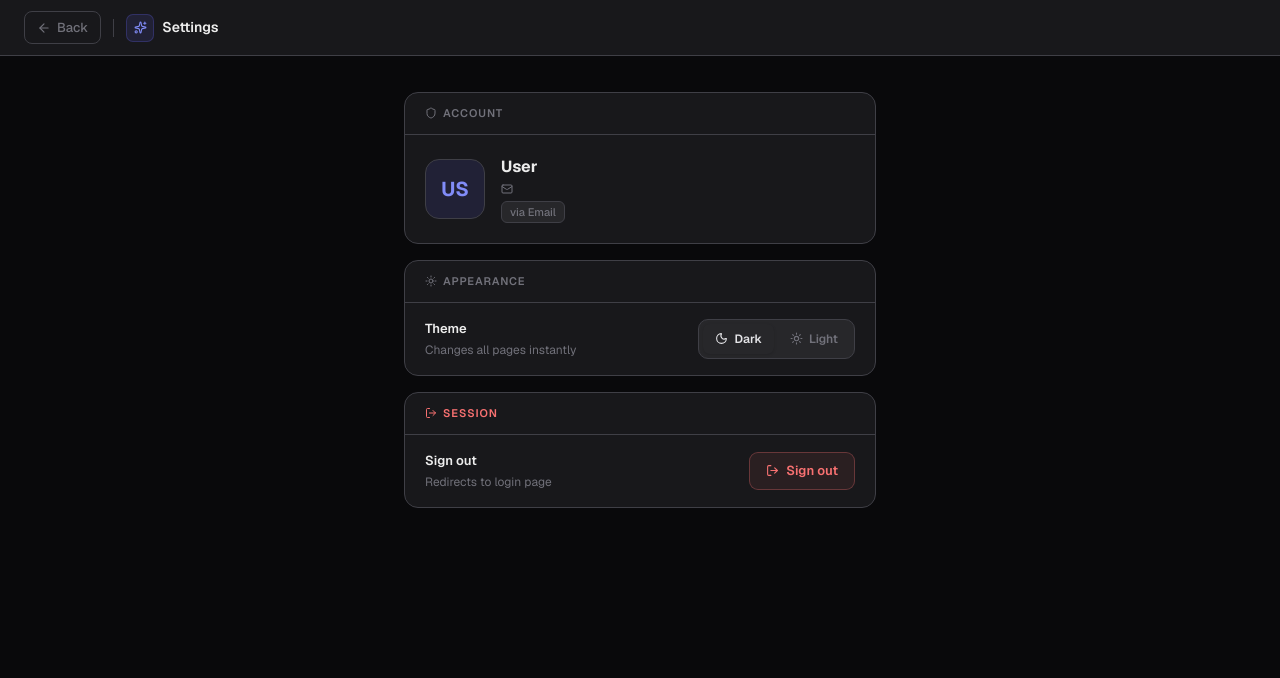
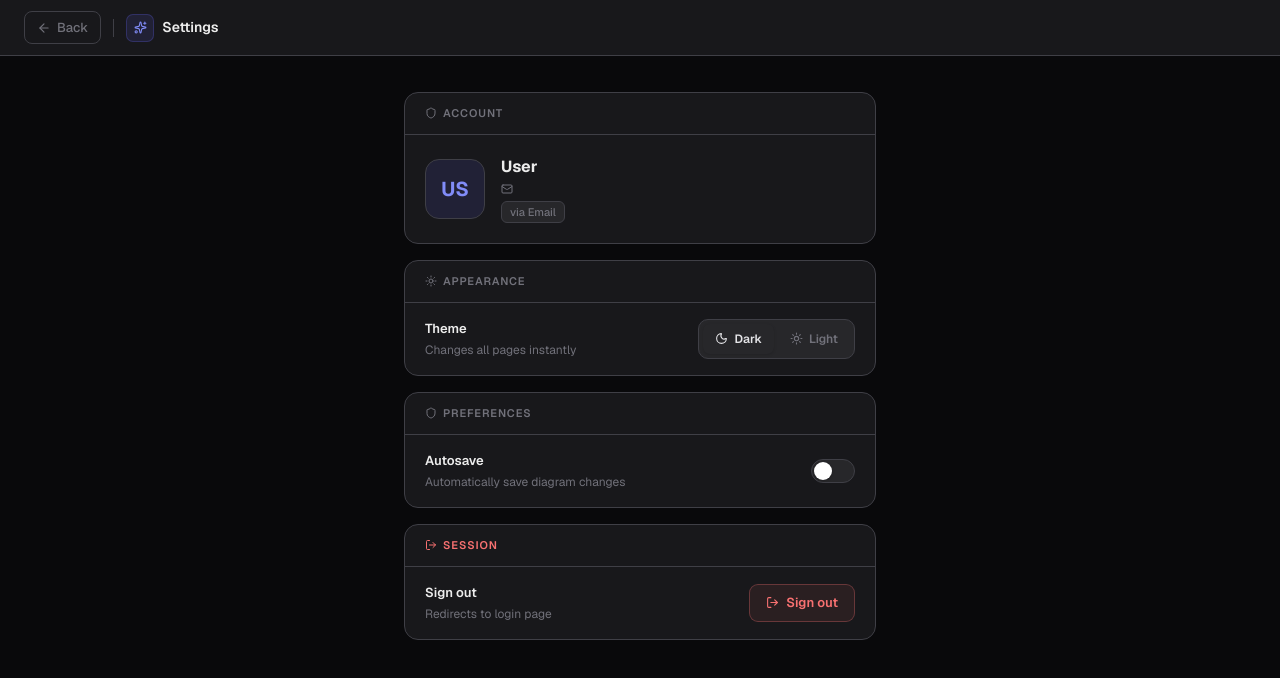
Before and after one commit to sohampendse0718/Archie, a Next.js app: page /profile in a window 1280 px wide. Shown: the top 678 px of the page. Built offline with nearby package versions, Linux system fonts and the light colour scheme; no server answers.

Commit message:
Added Autosave/Manual Save option and fixed some saving bugs

```diff
--- a/src/app/editor/[id]/page.tsx
+++ b/src/app/editor/[id]/page.tsx
@@ -11,6 +11,7 @@ import ProfileButton from '@/components/ProfileButton';
 import EdgeLegend from '@/components/EdgeLegend';
 import { Save, Download, Sparkles, Layout, Activity, ArrowLeft, Check, Loader2 } from 'lucide-react';
 import { useDiagramStore } from '@/store/useDiagramStore';
+import { useSettingsStore } from '@/store/useSettingsStore';
 import { createClient } from '@/lib/supabase/client';
 import { ReactFlowProvider, Controls } from '@xyflow/react';
 
@@ -19,6 +20,7 @@ export default function EditorPage() {
   const id = params?.id as string;
   const router = useRouter();
   const supabase = createClient();
+  const { isAutosaveEnabled } = useSettingsStore();
 
   const {
     applyAutoLayout,
@@ -98,6 +100,7 @@ export default function EditorPage() {
   // Auto-save (debounced 2s) when nodes/edges/score change
   useEffect(() => {
     if (isInitialLoad.current || !id) return;
+    if (!isAutosaveEnabled) return;
 
     if (autoSaveTimer.current) clearTimeout(autoSaveTimer.current);
     autoSaveTimer.current = setTimeout(async () => {
@@ -108,7 +111,7 @@ export default function EditorPage() {
       if (autoSaveTimer.current) clearTimeout(autoSaveTimer.current);
     };
   // eslint-disable-next-line react-hooks/exhaustive-deps
-  }, [nodes, edges, architectureScore]);
+  }, [nodes, edges, architectureScore, isAutosaveEnabled]);
 
   const saveToDb = useCallback(async (manual = false) => {
     if (!id) return;
@@ -211,6 +214,7 @@ export default function EditorPage() {
             <span className="hidden sm:inline">Export</span>
           </button>
 
+          {!isAutosaveEnabled && (
             <button
               onClick={() => saveToDb(true)}
               disabled={saving}
@@ -229,6 +233,7 @@ export default function EditorPage() {
               )}
               <span className="hidden sm:inline">{saveStatus === 'saved' ? 'Saved' : 'Save'}</span>
             </button>
+          )}
 
           {architectureScore !== null && (
             <div
--- a/src/app/profile/page.tsx
+++ b/src/app/profile/page.tsx
@@ -4,6 +4,7 @@ import { useRouter } from 'next/navigation';
 import { useAuth } from '@/components/AuthProvider';
 import { useTheme } from '@/components/ThemeProvider';
 import { ArrowLeft, LogOut, Sun, Moon, Sparkles, Mail, Shield } from 'lucide-react';
+import { useSettingsStore } from '@/store/useSettingsStore';
 import { useState } from 'react';
 
 function getInitials(name?: string | null, email?: string | null): string {
@@ -21,6 +22,7 @@ export default function ProfilePage() {
   const { theme, setTheme } = useTheme();
   const router = useRouter();
   const [signingOut, setSigningOut] = useState(false);
+  const { isAutosaveEnabled, setIsAutosaveEnabled } = useSettingsStore();
 
   const displayName =
     user?.user_metadata?.full_name ||
@@ -164,6 +166,36 @@ export default function ProfilePage() {
           </div>
         </div>
 
+
+        {/* Preferences card */}
+        <div style={card}>
+          <div style={sectionHead}><Shield size={12} /> Preferences</div>
+          <div style={{ padding: '16px 20px', display: 'flex', alignItems: 'center', justifyContent: 'space-between', gap: 12 }}>
+            <div>
+              <p style={{ fontSize: 13, fontWeight: 600, color: 'var(--fg)', margin: 0 }}>Autosave</p>
+              <p style={{ fontSize: 12, color: 'var(--muted)', margin: '3px 0 0' }}>Automatically save diagram changes</p>
+            </div>
+            {/* Custom Toggle Switch */}
+            <div
+              onClick={() => setIsAutosaveEnabled(!isAutosaveEnabled)}
+              style={{
+                width: 44, height: 24, borderRadius: 12,
+                background: isAutosaveEnabled ? '#818cf8' : 'var(--surface-2)',
+                border: '1px solid var(--border-c)',
+                cursor: 'pointer', position: 'relative',
+                transition: 'background 0.2s',
+              }}
+            >
+              <div style={{
+                position: 'absolute', top: 2, left: isAutosaveEnabled ? 22 : 2,
+                width: 18, height: 18, borderRadius: 9,
+                background: '#fff', boxShadow: '0 1px 3px rgba(0,0,0,0.2)',
+                transition: 'left 0.2s',
+              }} />
+            </div>
+          </div>
+        </div>
+
         {/* Sign out card */}
         <div style={card}>
           <div style={sectionHead} ><LogOut size={12} style={{ color: '#f87171' }} /><span style={{ color: '#f87171' }}>Session</span></div>
--- /dev/null
+++ b/src/store/useSettingsStore.ts
@@ -0,0 +1,19 @@
+import { create } from 'zustand';
+import { persist } from 'zustand/middleware';
+
+interface SettingsState {
+  isAutosaveEnabled: boolean;
+  setIsAutosaveEnabled: (val: boolean) => void;
+}
+
+export const useSettingsStore = create<SettingsState>()(
+  persist(
+    (set) => ({
+      isAutosaveEnabled: false,
+      setIsAutosaveEnabled: (val) => set({ isAutosaveEnabled: val }),
+    }),
+    {
+      name: 'archie-settings',
+    }
+  )
+);
```
Lines whose indentation alone changed are shown as unchanged.
